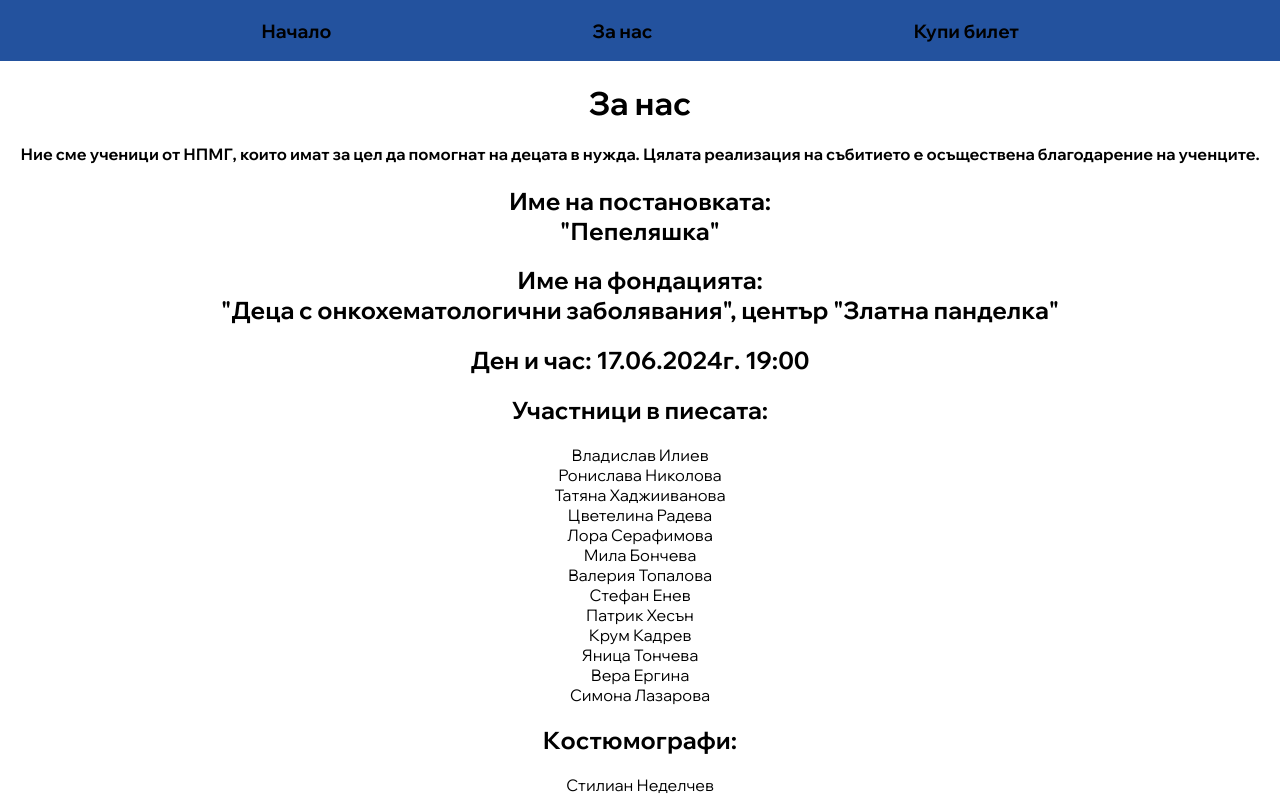
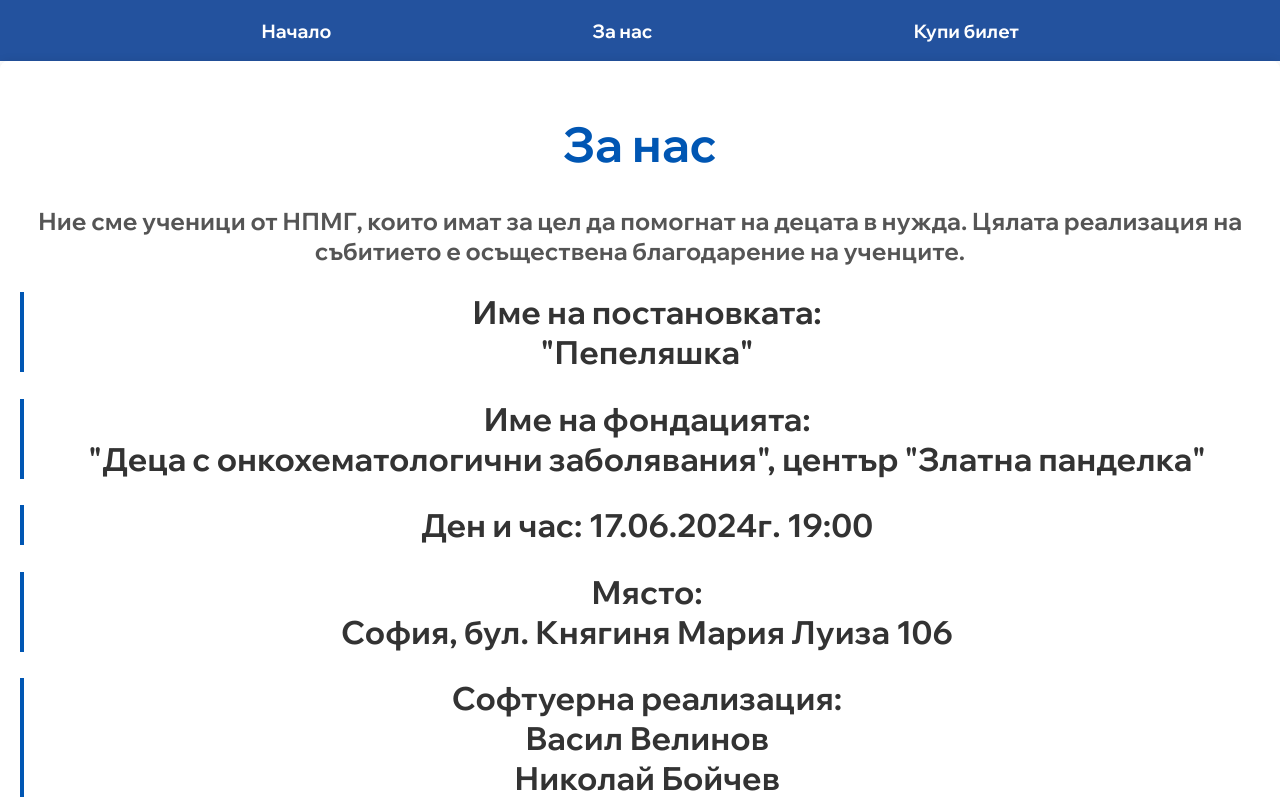
Before and after one commit to bonda29/ticket-purchase-app, a React (Create React App) app: page /about in a window 1280 px wide. Shown: the top 797 px of the page. Built offline with nearby package versions, Linux system fonts and the light colour scheme.

Commit message:
css fixes.

```diff
--- a/src/components/About.jsx
+++ b/src/components/About.jsx
@@ -9,6 +9,8 @@ export default function About() {
             <h2>Име на постановката: <br/> "Пепеляшка"</h2>
             <h2>Име на фондацията: <br/> "Деца с онкохематологични заболявания", център "Златна панделка"</h2>
             <h2>Ден и час: 17.06.2024г. 19:00</h2>
+            <h2>Място: <br/> София, бул. Княгиня Мария Луиза 106</h2>
+            <h2>Софтуерна реализация: <br/>Васил Велинов<br/>Николай Бойчев<br/>Software Engineers @ bonda.tech</h2>
             <h2>Участници в пиесата:</h2>
             <p>
                 Владислав Илиев <br/>
--- a/src/components/Footer.jsx
+++ b/src/components/Footer.jsx
@@ -4,7 +4,8 @@ export default function Footer() {
 
     return (
         <footer>
-            <p>2024 Национална природо-математическа гимназия</p>
+            <h3>2024 Национална природо-математическа гимназия</h3>
+            <h3>bonda.tech &#169; All rights reserved</h3>
         </footer>
     );
 }
--- a/src/components/Home.jsx
+++ b/src/components/Home.jsx
@@ -27,12 +27,12 @@ export default function Home() {
             />
             <HomeContainer
                 title={'За постановката'}
-                content={'"Пепеляшка" е една от най-обичаните постановки за малки и големи.'}
+                content={'"Пепеляшка" е класическа постановка, любима на малки и големи.'}
                 backgroundImageUrl={cindarellaHeel}
             />
             <HomeContainer
                 title={'Актьорите'}
-                content={'Най-обичаните ученици от НПМГ ще се включат в реализацията на събитието.'}
+                content={'В реализацията на събитието ще се включат ученици от НПМГ, сред които са редица десетокласници и единадесетокласници.'}
                 backgroundImageUrl={actingImage}
             />
 
--- a/src/components/Navigation.css
+++ b/src/components/Navigation.css
@@ -18,10 +18,14 @@ nav ul li {
 
 nav ul li a {
     text-decoration: none;
-    color: black;
+    color: white;
     transition: color 0.5s;
 }
 
 nav ul li:hover a {
     color: gray;
 }
+
+main {
+    background-image: url('https://www.google.com/url?sa=i&url=https%3A%2F%2Fgrabo.bg%2Fsofia%2Fna-teatar-0qwww8&psig=AOvVaw166b1lkWgzLlaWfj3oKTv-&ust=1717065015541000&source=images&cd=vfe&opi=89978449&ved=0CBIQjRxqFwoTCOCf7-bTsoYDFQAAAAAdAAAAABAE');
+}
--- a/src/index.css
+++ b/src/index.css
@@ -39,14 +39,14 @@ footer p {
   margin: 2em auto;
 }
 
-main * {
+ main * {
   width: 100%;
   max-width: 500px;
   margin: 0 auto;
   box-sizing: border-box;
 }
 
-#ticket-purchase-container {
+ #ticket-purchase-container {
   background-color: rgb(35, 82, 158);
   padding: 1em;
   text-align: center;
@@ -58,7 +58,7 @@ main * {
 #ticket-purchase-container button {
   padding: 0.75em 2em;
   border-radius: 1em;
-  background-color: lime;
+  background-color: white;
   transition: 0.5s;
   margin-top: 1em;
   width: 60%;
@@ -196,6 +196,10 @@ input {
   }
 }
 
+footer {
+  color: white;
+}
+
 @media (min-width: 900px) {
   main * {
     width: 60%;
@@ -277,3 +281,200 @@ input {
     line-height: 0.95em;
   }
 }
+
+nav, main {
+  color: white;
+}
+
+/*new code*/
+
+#about {
+  background: #fff;
+  padding: 20px;
+  border-radius: 8px;
+  box-shadow: 0 0 10px rgba(0, 0, 0, 0.1);
+}
+
+#about h1 {
+  font-size: 2.5em;
+  margin-bottom: 20px;
+  color: #0056b3;
+}
+
+#about h2 {
+  font-size: 1.8em;
+  margin-bottom: 10px;
+  color: #333;
+}
+
+#about h4 {
+  font-size: 1.2em;
+  margin-bottom: 20px;
+  color: #555;
+}
+
+#about p {
+  font-size: 1em;
+  margin: 5px 0;
+  line-height: 1.4;
+}
+
+#about h2, #about p {
+  padding-left: 10px;
+  border-left: 4px solid #0056b3;
+}
+
+@media (min-width: 768px) {
+  #about h1 {
+      font-size: 3em;
+  }
+
+  #about h2 {
+      font-size: 2em;
+  }
+
+  #about h4 {
+      font-size: 1.5em;
+  }
+
+  #about p {
+      font-size: 1.2em;
+  }
+}
+
+@media (max-width: 767px) {
+  #about {
+      padding: 15px;
+  }
+
+  #about h1 {
+      font-size: 2em;
+  }
+
+  #about h2 {
+      font-size: 1.5em;
+  }
+
+  #about h4 {
+      font-size: 1.1em;
+  }
+
+  #about p {
+      font-size: 0.9em;
+  }
+}
+
+
+main {
+  max-width: 1200px;
+  margin: 0 auto;
+  padding: 20px;
+}
+
+#ticket-purchase-container {
+  background: #0056b3;
+  color: #fff;
+  padding: 20px;
+  text-align: center;
+  border-radius: 8px;
+  box-shadow: 0 0 10px rgba(0, 0, 0, 0.1);
+  margin-bottom: 20px;
+}
+
+#ticket-purchase-container h3 {
+  font-size: 2em;
+  margin-bottom: 10px;
+}
+
+#ticket-purchase-container button {
+  background: #fff;
+  color: #0056b3;
+  border: none;
+  padding: 10px 20px;
+  font-size: 1.2em;
+  border-radius: 5px;
+  cursor: pointer;
+  transition: background 0.3s, color 0.3s;
+}
+
+#ticket-purchase-container button:hover {
+  background: #0056b3;
+  color: #fff;
+}
+
+.home-container {
+  background-size: cover;
+  background-position: center;
+  padding: 40px;
+  color: #fff;
+  border-radius: 8px;
+  margin-bottom: 20px;
+  position: relative;
+  overflow: hidden;
+  box-shadow: 0 0 10px rgba(0, 0, 0, 0.1);
+}
+
+.home-container::before {
+  content: "";
+  position: absolute;
+  top: 0;
+  left: 0;
+  width: 100%;
+  height: 100%;
+  background: rgba(0, 0, 0, 0.5);
+  z-index: 0;
+}
+
+.home-container h2 {
+  font-size: 2em;
+  margin-bottom: 10px;
+  position: relative;
+  z-index: 1;
+}
+
+.home-container p {
+  font-size: 1.2em;
+  position: relative;
+  z-index: 1;
+}
+
+@media (min-width: 768px) {
+  #ticket-purchase-container h3 {
+      font-size: 2.5em;
+  }
+
+  #ticket-purchase-container button {
+      font-size: 1.5em;
+  }
+
+  .home-container h2 {
+      font-size: 2.5em;
+  }
+
+  .home-container p {
+      font-size: 1.5em;
+  }
+}
+
+@media (max-width: 767px) {
+  main {
+      padding: 15px;
+  }
+
+  #ticket-purchase-container h3 {
+      font-size: 1.5em;
+  }
+
+  #ticket-purchase-container button {
+      font-size: 1.2em;
+      padding: 8px 16px;
+  }
+
+  .home-container h2 {
+      font-size: 1.8em;
+  }
+
+  .home-container p {
+      font-size: 1em;
+  }
+}
```
